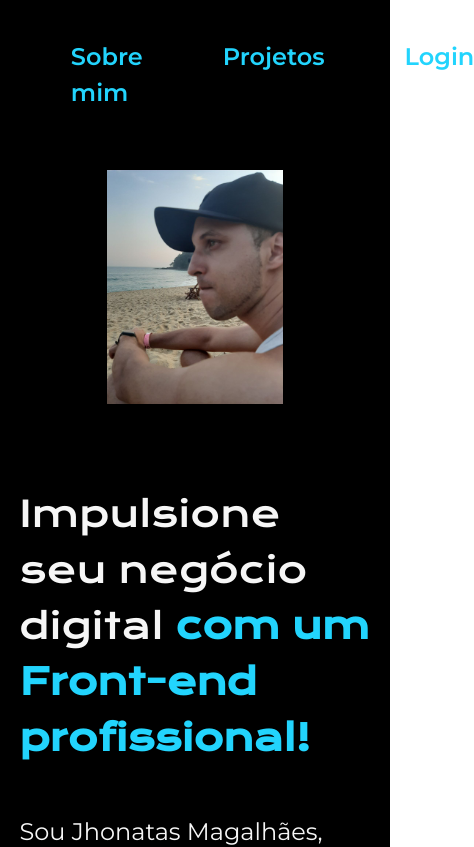
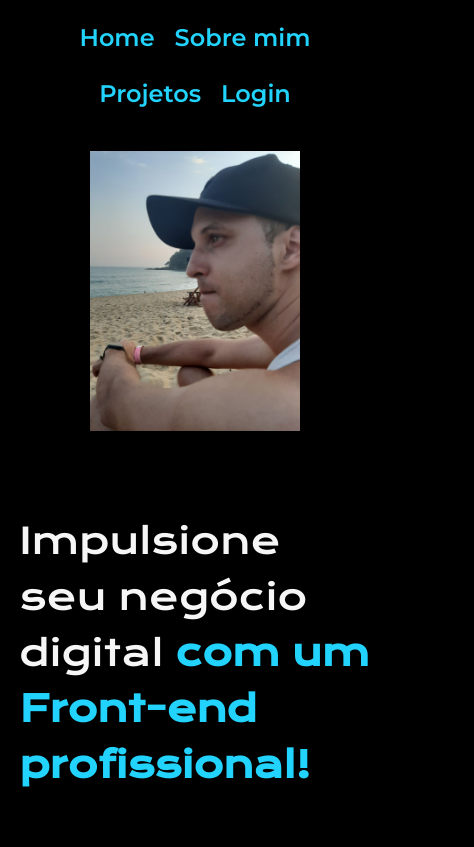
Before and after one commit to jhonsoad/FrontendCodeHub, an Angular app: page / in a window 390 px wide. Shown: the top 847 px of the page, 474 px wide, since content can reach past the window. Built offline with nearby package versions, Linux system fonts and the light colour scheme.

Commit message:
chore: melhora responsividade

```diff
--- a/src/app/components/header/header.component.scss
+++ b/src/app/components/header/header.component.scss
@@ -19,10 +19,12 @@
 
 @media (max-width: 1200px) {
   .header {
-    padding: 10%;
+    padding: 5%;
   }
 
   .header__menu {
     justify-content: center;
+    flex-wrap: wrap;
+    gap: 20px;
   }
 }
--- a/src/app/components/under-construction/under-construction.component.scss
+++ b/src/app/components/under-construction/under-construction.component.scss
@@ -1,3 +1,13 @@
+:host {
+  display: flex;
+  justify-content: center;
+  align-items: center;
+  width: 100%;
+}
+
 .under-construction-img {
-  height: 82vh;
+  max-width: 100%;
+  height: auto;
+  max-height: 65vh;
+  object-fit: contain;
 }
--- a/src/app/pages/home/home.component.scss
+++ b/src/app/pages/home/home.component.scss
@@ -1,4 +1,11 @@
+:host {
+  display: flex;
+  flex-direction: column;
+  min-height: 100vh;
+}
+
 .main {
+  flex: 1;
   color: var(--cor-secundaria);
   background-color: var(--cor-primaria);
 }
@@ -84,4 +91,10 @@
   .apresentacao__conteudo {
     width: auto;
   }
+
+  .apresentacao__imagem {
+    width: 60%;
+    max-height: 400px;
+    object-fit: contain;
+  }
 }
--- a/src/app/pages/login/login.component.scss
+++ b/src/app/pages/login/login.component.scss
@@ -0,0 +1,8 @@
+.login {
+  height: 100vh;
+}
+
+.login__card {
+  text-align: center;
+  padding: 1rem;
+}
--- a/src/app/pages/projects/projects.component.scss
+++ b/src/app/pages/projects/projects.component.scss
@@ -1,5 +1,21 @@
+:host {
+  display: flex;
+  flex-direction: column;
+  min-height: 100vh;
+}
+
 .main {
+  flex: 1;
+  display: flex;
+  justify-content: center;
+  align-items: center;
+  padding: 2% 15%;
+  background-color: var(--cor-primaria);
   color: var(--cor-secundaria);
-  background-color: var(--cor-primaria);
-  text-align: center;
 }
+
+@media (max-width: 1200px) {
+  .main {
+    padding: 5% 10%;
+  }
+}
--- a/src/index.html
+++ b/src/index.html
@@ -2,6 +2,7 @@
 <html lang="pt-BR">
   <head>
     <meta charset="utf-8" />
+    <meta name="viewport" content="width=device-width, initial-scale=1" />
     <title>FrontendSkillsShowcase</title>
     <base href="/" />
     <link rel="icon" type="image/x-icon" href="favicon.ico" />
--- a/src/styles.scss
+++ b/src/styles.scss
@@ -14,3 +14,8 @@
   --cor-terciaria: #22d4fd;
   --cor-hover: #272727;
 }
+
+html, body {
+  background-color: var(--cor-primaria);
+  min-height: 100vh;
+}
```
